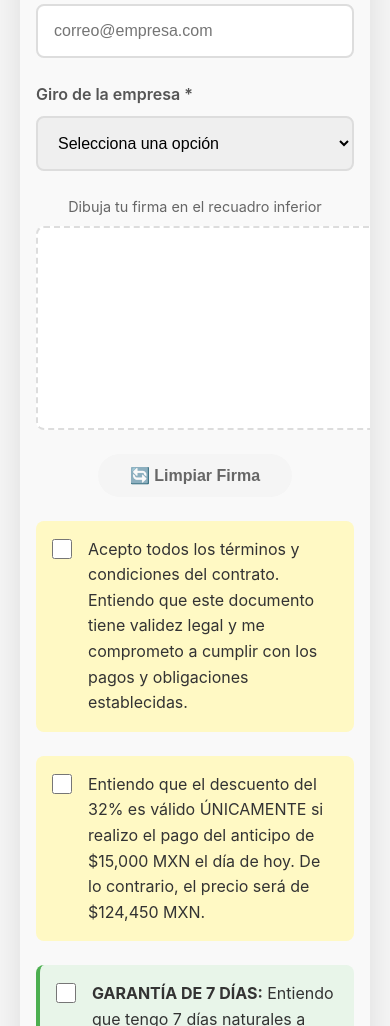
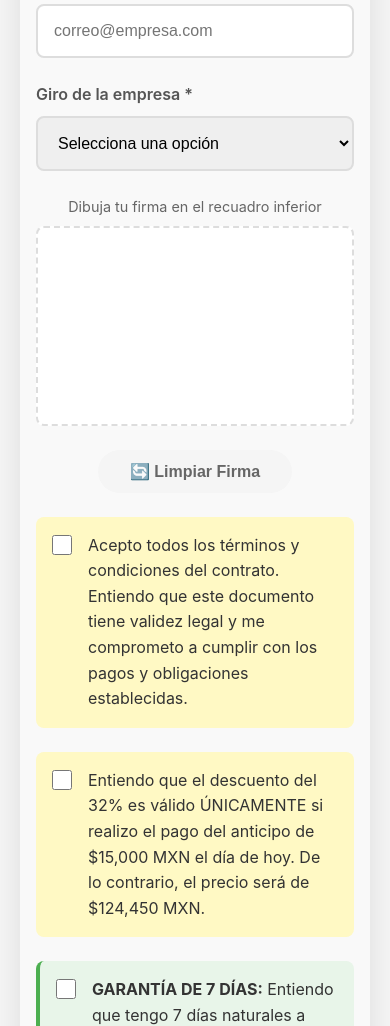
Before and after one commit to diego9608/demo-roicalculatorpro, a plain HTML site: page contrato-digital/index1584500.html in a window 390 px wide. Shown: the part 1951-2977 px from the top of the page. Drawn offline with Linux system fonts and the light colour scheme.

Commit message:
fix: make signature canvas responsive to match form fields width
Fix signature canvas width to be responsive and match other form elements

Changes:
- Remove fixed width attribute from canvas HTML element
- Add 100% width CSS rule to signature-canvas class
- Implement dynamic canvas resizing on window resize
- Maintain 2x resolution for crisp signatures on high-density displays

Before: Canvas had fixed 600px width, appearing smaller than form fields
After: Canvas dynamically adjusts to 100% container width, matching other inputs

This ensures consistent visual layout across all form elements and improves
the user experience on different screen sizes.

```diff
--- a/contrato-digital/index1584500.html
+++ b/contrato-digital/index1584500.html
@@ -211,6 +211,7 @@
             cursor: crosshair;
             touch-action: none;
             margin-bottom: 1rem;
+            width: 100%;
         }
 
         .canvas-instructions {
@@ -573,7 +574,7 @@
                 <div class="canvas-instructions">
                     Dibuja tu firma en el recuadro inferior
                 </div>
-                <canvas id="signatureCanvas" class="signature-canvas" width="600" height="200"></canvas>
+                <canvas id="signatureCanvas" class="signature-canvas" height="200"></canvas>
 
                 <div class="canvas-controls">
                     <button type="button" class="btn btn-secondary" onclick="clearSignature()">
@@ -723,12 +724,24 @@
         let hasSignature = false;
 
         // Ajustar canvas para alta resolución
-        const rect = canvas.getBoundingClientRect();
-        canvas.width = rect.width * 2;
-        canvas.height = rect.height * 2;
-        canvas.style.width = rect.width + 'px';
-        canvas.style.height = rect.height + 'px';
-        ctx.scale(2, 2);
+        function resizeCanvas() {
+            const rect = canvas.getBoundingClientRect();
+            canvas.width = rect.width * 2;
+            canvas.height = 400; // 200px * 2 para alta resolución
+            canvas.style.width = rect.width + 'px';
+            canvas.style.height = '200px';
+            ctx.scale(2, 2);
+
+        // Reconfigurar estilo de línea después de redimensionar
+            ctx.strokeStyle = '#1976D2';
+            ctx.lineWidth = 2;
+            ctx.lineCap = 'round';
+            ctx.lineJoin = 'round';
+        }
+
+        // Llamar al cargar y al cambiar tamaño de ventana
+        resizeCanvas();
+        window.addEventListener('resize', resizeCanvas);
 
         // Configurar estilo de línea
         ctx.strokeStyle = '#1976D2';
```
